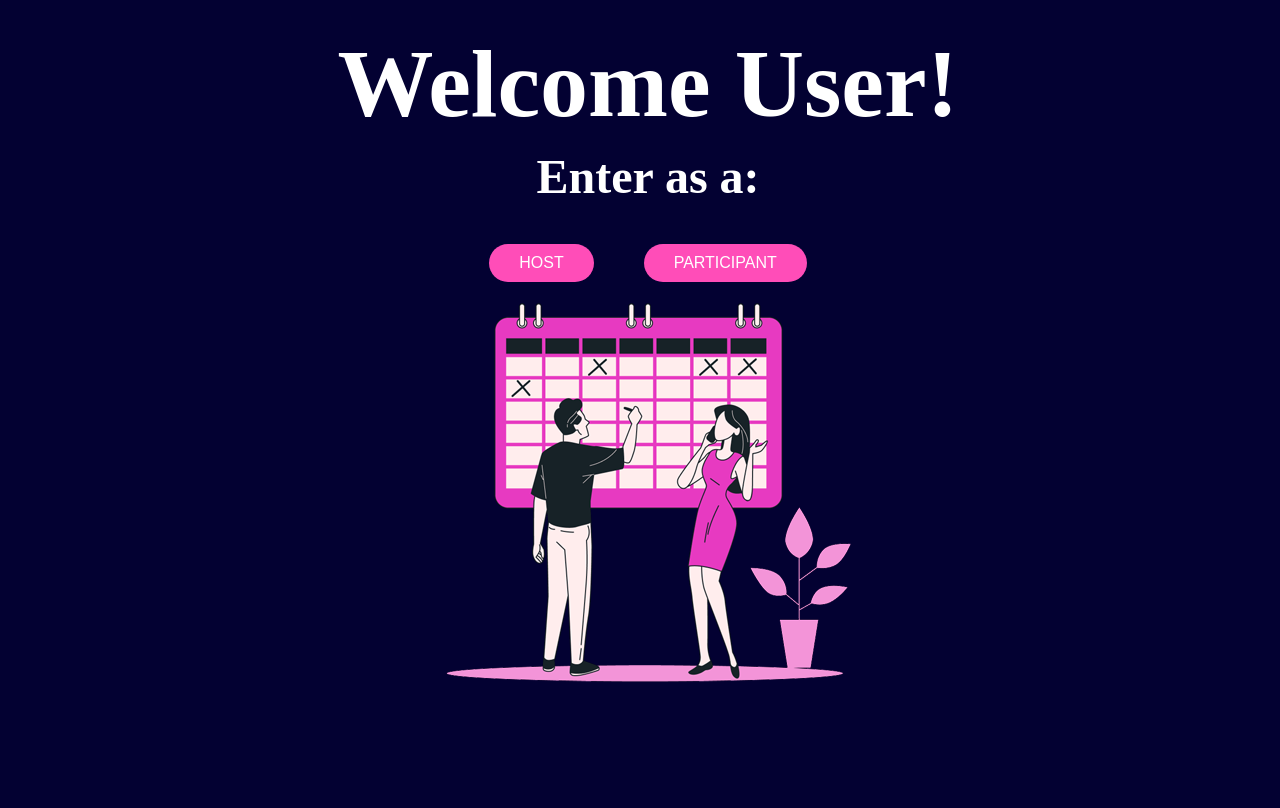
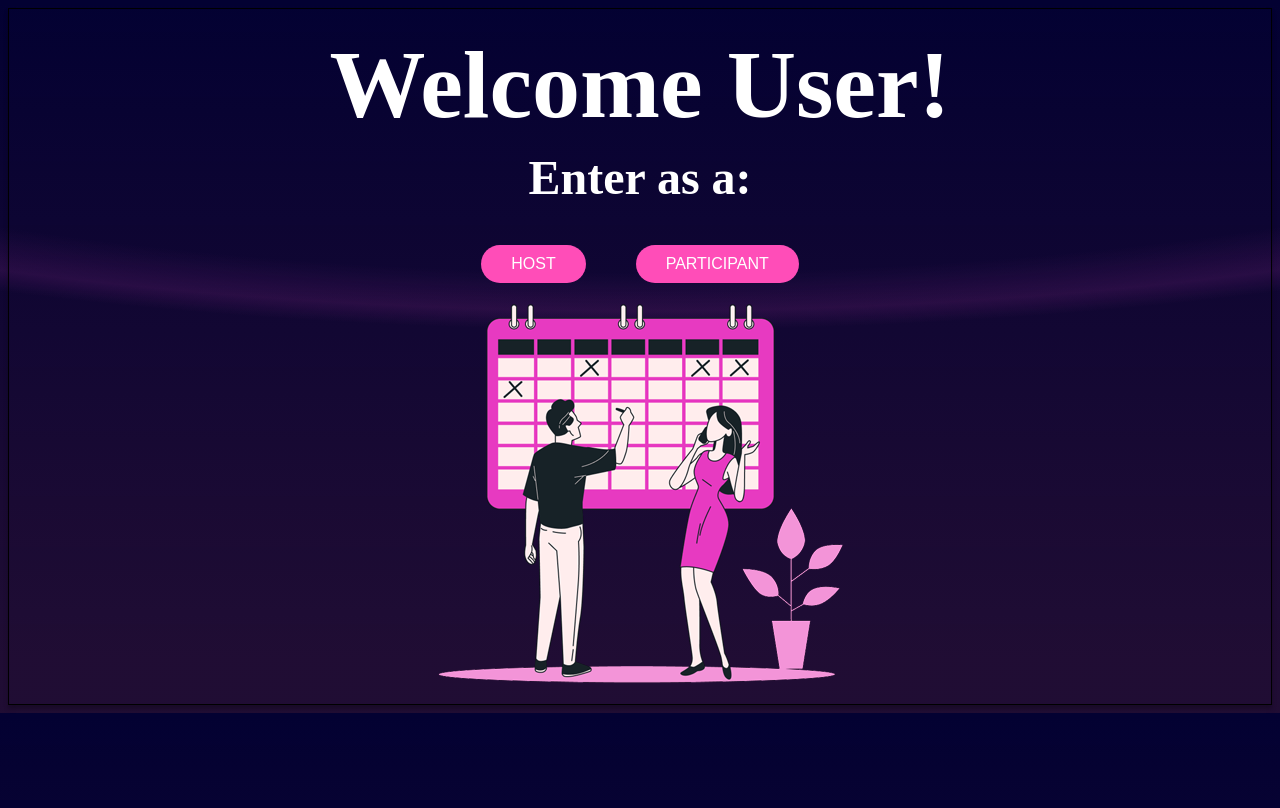
Before and after one commit to Ankitjsr-dev05/Evecustom_BITcoders, a Django app: page / in a window 1280 px wide. After the commit the page ends 713 px from the top, so only its background shows below. Run offline with Django 5.2, Linux system fonts and the light colour scheme.

Commit message:
fixed design of main page

```diff
--- a/backend/Evecustom/static/css/index.css
+++ b/backend/Evecustom/static/css/index.css
@@ -51,13 +51,7 @@ button:hover {
 }
 
 body {
-    background-color: #030132;
-    height: 100vh;
-    width: 100%;
-    position: absolute;
-    top: 0;
-    left: 0;
-    z-index: -1;
-    /* background: linear-gradient(20%, #FC6464 0%, #963B3B 100%);
-    background: radial-gradient(circle at 20% 20%, #633232, transparent 50%), radial-gradient(circle at 80% 80%, #8B298A, transparent 50%); */
+    border: 1px solid #000;
+    background: radial-gradient(194.86% 92.59% at 50% -8.47%, rgba(99, 50, 50, 0.00) 50.48%, rgba(139, 41, 138, 0.20) 56.25%, rgba(140, 90, 90, 0.00) 59.13%), linear-gradient(180deg, rgba(252, 100, 100, 0.00) 0%, rgba(150, 59, 59, 0.20) 92.1%), #030132;
+    box-shadow: 0 4px 4px 0 rgba(0, 0, 0, 0.25);
 }
```
